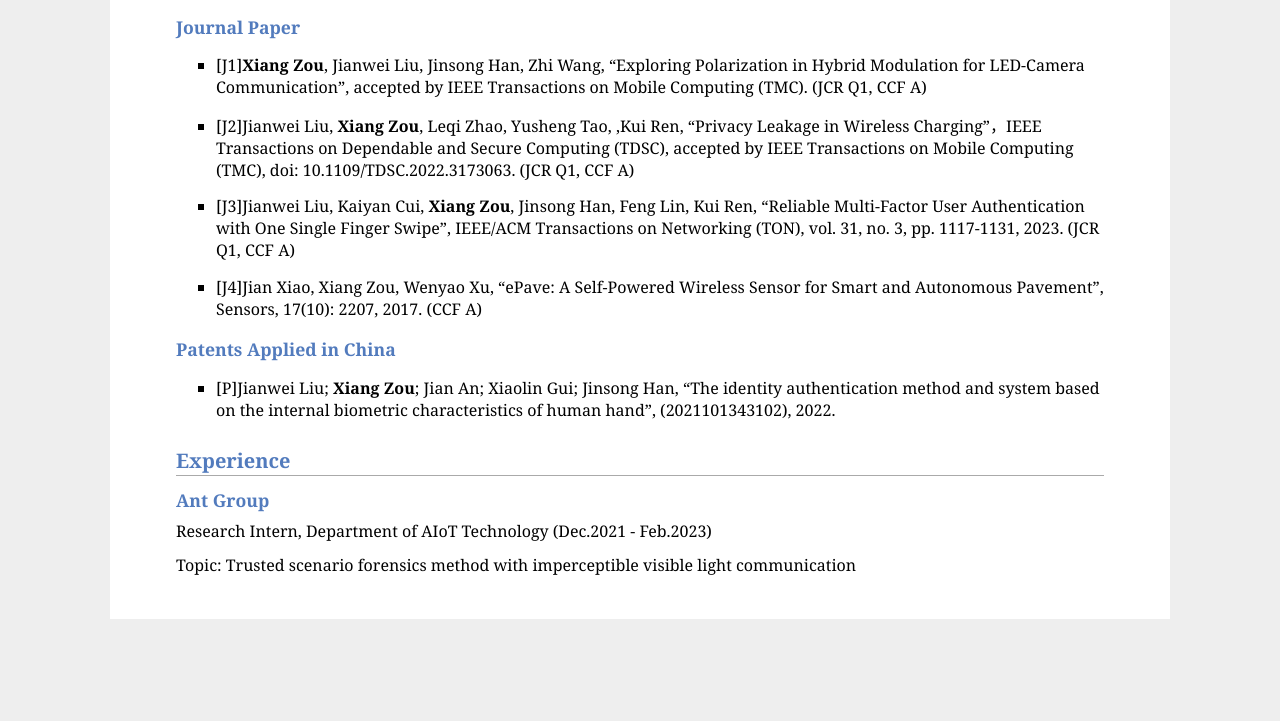
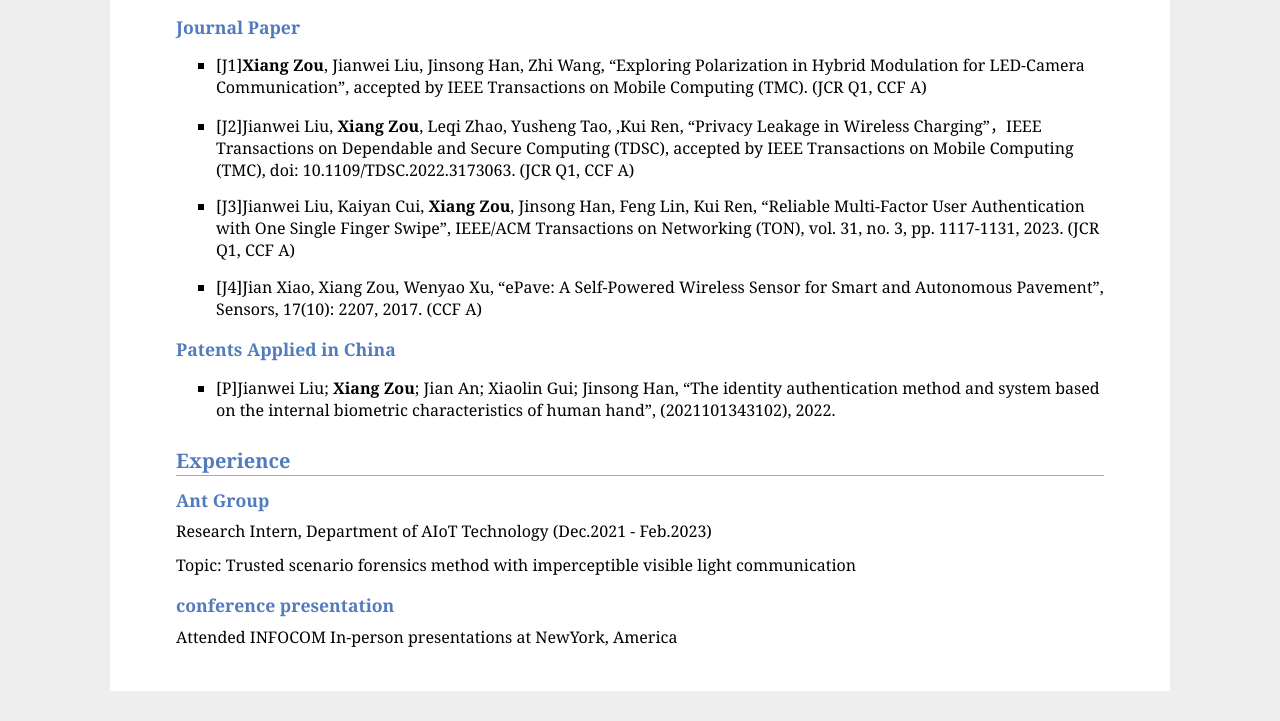
Before and after one commit to ZouXiang2019/ZouXiang2019.github.io, a plain HTML site: page index.html in a window 1280 px wide. Shown: the part 899-1620 px from the top of the page. Before the commit the page ends 1548 px from the top, so only its background shows below. Drawn offline with Linux system fonts and the light colour scheme.

Commit message:
Update index.html

```diff
--- a/index.html
+++ b/index.html
@@ -53,6 +53,8 @@
 <h3>Ant Group</h3>
     <p>Research Intern, Department of AIoT Technology (Dec.2021 - Feb.2023)</p>
     <p>Topic: Trusted scenario forensics method with imperceptible visible light communication</p>
+<h3>conference presentation</h3>
+    <p>Attended INFOCOM In-person presentations at NewYork, America</p>
 
 </div>
 </body>
```
